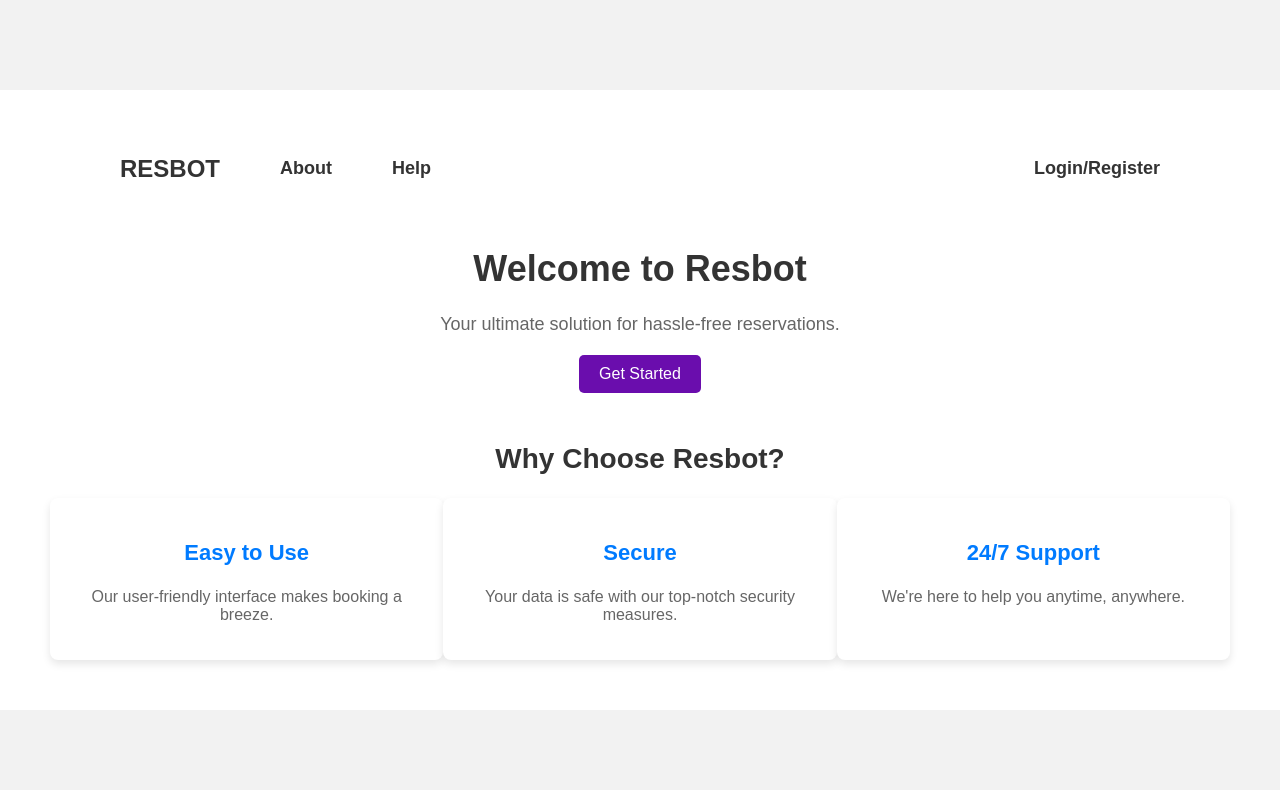
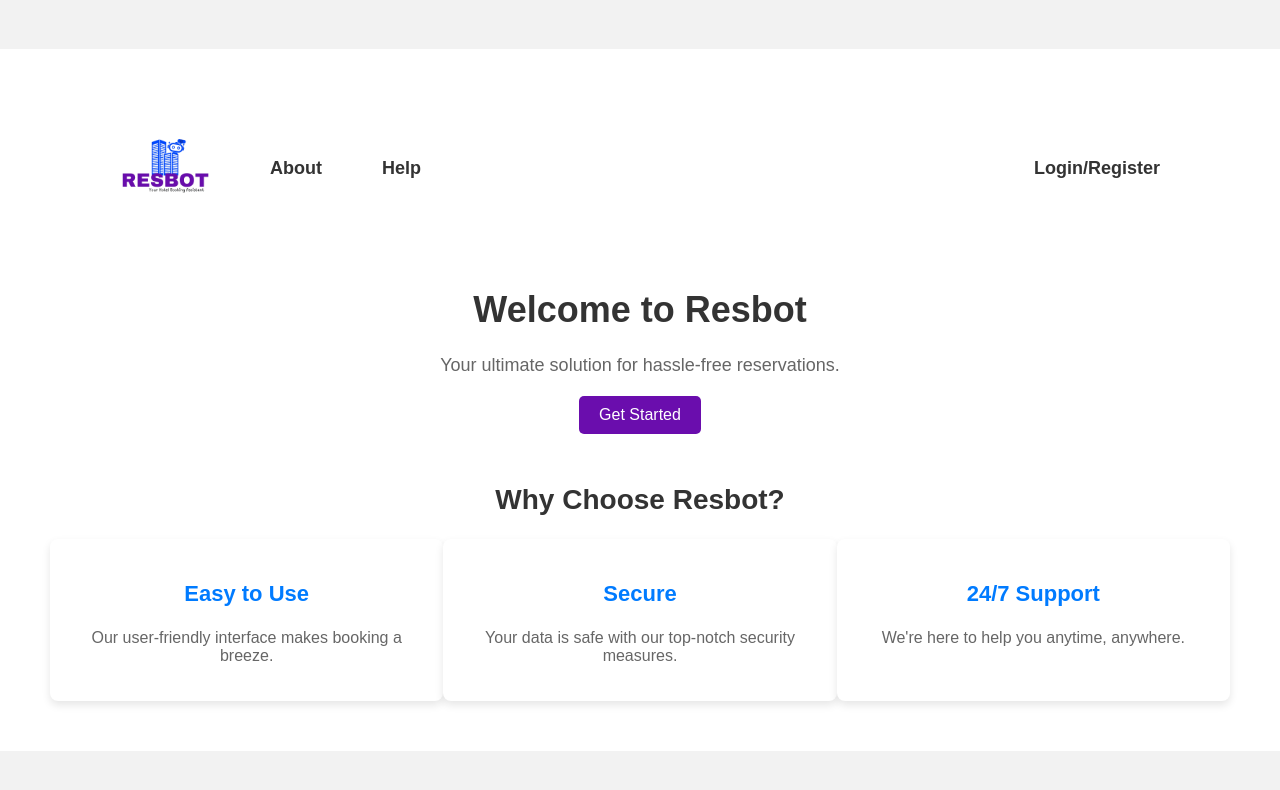
Before and after one commit to lance449/chatbot-frontend, a React (Create React App) app: page / in a window 1280 px wide. Shown: the top 790 px of the page. Built offline with nearby package versions, Linux system fonts and the light colour scheme.

Commit message:
add the logo and fix the design

```diff
--- a/src/components/LandingPage.js
+++ b/src/components/LandingPage.js
@@ -1,6 +1,7 @@
 import React from 'react';
 import { Link } from 'react-router-dom';
 import "../styling/LandingPage.css";
+import logo from '../assets/logo.png'; // Import the logo image
 
 const LandingPage = () => {
   return (
@@ -9,7 +10,7 @@ const LandingPage = () => {
         <ul>
           <li>
             <Link to="/" className="logo">
-              RESBOT
+              <img src={logo} alt="RESBOT Logo" className="logo-image" /> {/* Use the logo image */}
             </Link>
           </li>
           <li><Link to="/about">About</Link></li>
--- a/src/styling/Auth.css
+++ b/src/styling/Auth.css
@@ -3,8 +3,8 @@
   flex-direction: column;
   justify-content: center;
   align-items: center;
-  padding: 20px;
-  max-width: 400px;
+  padding: 50px; /* Adjust padding */
+  max-width: 800px; /* Adjust max-width */
   margin: 0 auto;
   background-color: #fff;
   border-radius: 8px;
@@ -19,16 +19,16 @@
 
 .auth-form input {
   margin: 10px 0;
-  padding: 10px;
+  padding: 15px; /* Adjust padding */
   border-radius: 4px;
   border: 1px solid #ccc;
   font-size: 1rem;
-  width: calc(100% - 50px); /* Make space for the eye icon */
+  width: calc(100% - 30px); /* Adjust width */
 }
 
 button {
-  padding: 10px;
-  background-color: #007bff;
+  padding: 15px; /* Adjust padding */
+  background-color: #D8BFD8;
   border: none;
   color: #fff;
   border-radius: 4px;
@@ -37,7 +37,7 @@ button {
 }
 
 button:hover {
-  background-color: #0056b3;
+  background-color: #5D3FD3;
 }
 
 .error-message {
@@ -65,7 +65,7 @@ button:hover {
 }
 
 .password-input input {
-  padding-right: 30px; /* Add padding to the right for the eye icon */
+  padding-right: 40px; /* Adjust padding to the right for the eye icon */
 }
 
 .eye-icon {
--- a/src/styling/Chatbot.css
+++ b/src/styling/Chatbot.css
@@ -467,6 +467,20 @@ room-type-buttons button:active {
     background: none;
     text-align: left;
     cursor: pointer;
+    color: #495057; /* Default color for buttons */
+}
+
+.profile-menu button:hover {
+    background: #f1f1f1;
+    color: #6A0DAD; /* Change color on hover */
+}
+
+.profile-menu .settings-button {
+    color: #007bff; /* Specific color for settings button */
+}
+
+.profile-menu .logout-button {
+    color: #dc3545; /* Specific color for logout button */
 }
 
 .profile-menu button:hover {
--- a/src/styling/HotelSelection.css
+++ b/src/styling/HotelSelection.css
@@ -47,7 +47,7 @@
 
 /* Button Styling */
 .hotel-card button {
-    background: linear-gradient(135deg, #ff9800, #e68900);
+    background: linear-gradient(135deg, #5D3FD3, #e68900);
     padding: 8px 16px;  /* Increase button size */
     font-size: 16px;  /* Increase button font size */
     color: #fff;
@@ -59,7 +59,7 @@
 }
 
 .hotel-card button:hover {
-    background: linear-gradient(135deg, #e68900, #d17700);
+    background: linear-gradient(135deg, #5D3FD3, #5D3FD3);
     transform: scale(1.05);  /* Slightly larger scale */
 }
 
--- a/src/styling/LandingPage.css
+++ b/src/styling/LandingPage.css
@@ -5,20 +5,10 @@ body {
   background-color: white;
 }
 
-body {
-  font-family: Arial, sans-serif;
-  margin: 0;
-  padding: 0;
-  background-color: white;  /* White background for the body */
-}
-
 .landing-page {
   text-align: center;
   padding: 50px;
-
-  background-color: white;  /* Ensure the landing page also has a white background */
   background-color: white;
-
 }
 
 .landing-page nav {
@@ -60,10 +50,19 @@ body {
 }
 
 .landing-page nav ul li .logo {
-  font-family: 'Archivo Black', sans-serif;
-  font-size: 24px;
-  color: #333;
-  text-decoration: none;
+  display: flex;
+  align-items: center;
+}
+
+.landing-page nav ul li .logo img {
+  height: 90px; /* Adjust the height as needed */
+  width: auto;
+}
+
+/* Remove hover effect for the logo */
+.landing-page nav ul li .logo:hover {
+  background: none;
+  color: inherit;
 }
 
 .landing-page .landing-content {
@@ -80,7 +79,6 @@ body {
   color: #666;
   margin: 20px 0;
 }
-
 
 .landing-page .buttons-container {
   margin-top: 20px;
@@ -103,7 +101,6 @@ body {
 .landing-page .button:hover {
   background-color: #0056b3;
   transform: scale(1.05);
-
 }
 
 .landing-page .button:focus {
```
Also changed, not shown: src/assets/logo.png.
